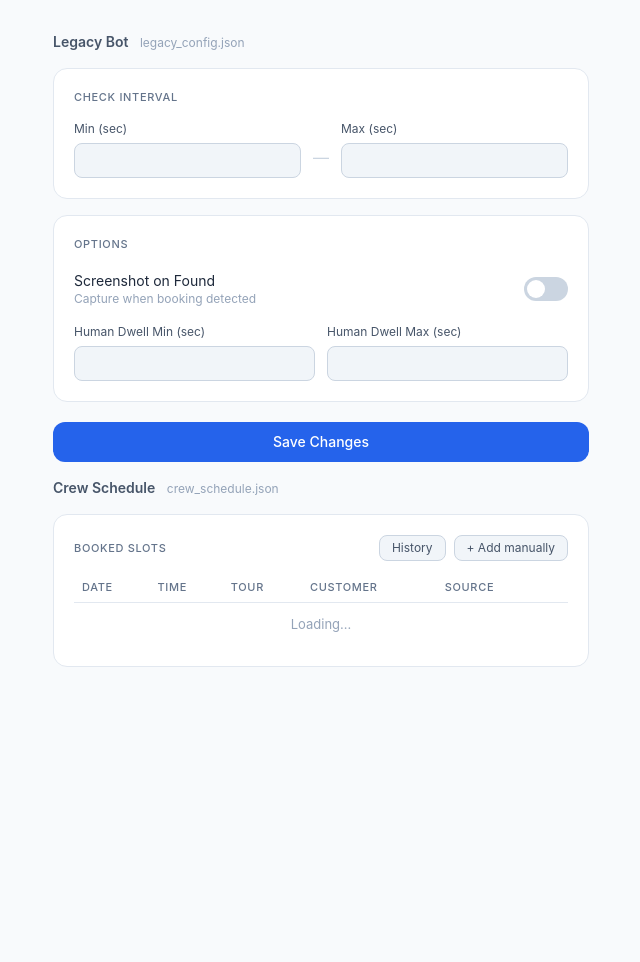
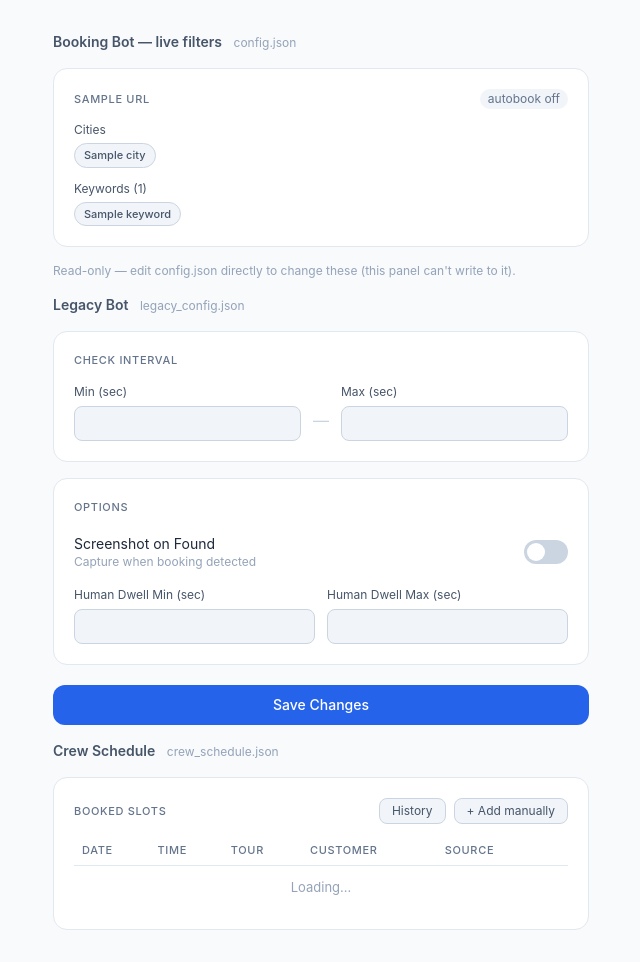
Before and after one commit to ilkericoz/bookwatch, a Flask app: template templates/index.html in a window 1280 px wide. Shown: the part 57-1019 px from the top of the page, without its empty margins (319-959 px from the left). Before the commit the page ends 724 px from the top, so only its background shows below. Run offline with Flask 3, Linux system fonts and the light colour scheme; the template is opened without the code that fills it: most values are stand-ins (such as "Sample title", 1, 10 or a date in 2020); some libraries are stand-ins or nearby versions.

Commit message:
ui: show config.json's live filters on the dashboard
New read-only panel above the old one — cities, autobook state, and
every keyword, rendered straight from config.json server-side
on each page load. No save button, no write path back to the file at
all, so it can't drift or get clobbered the way the mirrored tab did.

```diff
--- a/templates/index.html
+++ b/templates/index.html
@@ -85,6 +85,14 @@
     .city-chip:hover  { border-color:#3b82f6;color:#93c5fd; }
     .city-chip.active { background:#172554;border-color:#3b82f6;color:#93c5fd; }
     body.light .city-chip.active { background:#eff6ff;color:#2563eb; }
+
+    /* Read-only display chip — Booking live-filters panel. No hover/cursor:
+       nothing here is editable, this is a straight view of config.json. */
+    .kw-chip {
+      font-size:11px;font-weight:500;padding:3px 9px;border-radius:999px;
+      border:1px solid var(--border-input);background:var(--bg-surface);color:var(--text-muted);
+      white-space:nowrap;
+    }
 
     .item-list { max-height:320px;overflow-y:auto;scrollbar-width:thin;scrollbar-color:var(--scrollbar) transparent; }
     .item-list::-webkit-scrollbar { width:4px; }
@@ -193,6 +201,32 @@
   </header>
 
   <main class="max-w-xl mx-auto px-5 py-8 space-y-4">
+
+    <!-- ══ BOT_CONFIG PANEL (read-only — this is the live bot) ══ -->
+    <div id="panel-bot">
+      <p class="text-sm font-semibold mb-4" style="color:var(--text-muted)">Booking Bot — live filters <span class="ml-2 text-xs font-normal" style="color:var(--text-faint)">config.json</span></p>
+      {% for u in bookwatch.get('urls', []) %}
+      <div class="card mb-4">
+        <div class="flex items-center justify-between mb-3">
+          <p class="label-sm" style="margin:0">{{ u.get('name', 'entry') }}</p>
+          <span class="text-xs px-2 py-0.5 rounded-full" style="background:{{ 'var(--bg-inc)' if u.get('autobook') else 'var(--bg-neutral)' }};color:{{ 'var(--color-inc)' if u.get('autobook') else 'var(--color-neutral)' }}">
+            autobook {{ 'ON' if u.get('autobook') else 'off' }}
+          </span>
+        </div>
+        <p class="field-label mb-1">Cities</p>
+        <div class="flex flex-wrap gap-1.5 mb-3">
+          {% for c in u.get('cities', []) %}<span class="kw-chip">{{ c }}</span>{% endfor %}
+        </div>
+        <p class="field-label mb-1">Keywords ({{ u.get('keywords', [])|length }})</p>
+        <div class="flex flex-wrap gap-1.5">
+          {% for k in u.get('keywords', []) %}<span class="kw-chip">{{ k }}</span>{% endfor %}
+        </div>
+      </div>
+      {% else %}
+      <p class="text-xs" style="color:var(--text-faint)">config.json not found or has no urls.</p>
+      {% endfor %}
+      <p class="text-xs" style="color:var(--text-faint)">Read-only — edit config.json directly to change these (this panel can't write to it).</p>
+    </div>
 
     <!-- ══ LEGACY PANEL ══ -->
     <div id="panel-lgc">
--- a/ui.py
+++ b/ui.py
@@ -24,6 +24,7 @@ app = Flask(__name__)
 
 BASE             = Path(__file__).parent
 LGC_CONFIG        = BASE / "legacy_config.json"
+CONFIG_PATH   = BASE / "config.json"  # read-only in this app — never written here, see save_lgc()
 LGC_ITEMS_CACHE   = BASE / "lgc_items_cache.json"
 BOT_HEARTBEAT    = BASE / "bot_heartbeat.json"
 BOT_MAX_AGE_SECS = 60   # heartbeat older than this → bot is considered dead
@@ -157,9 +158,14 @@ def _save_cache(data):
 @app.route("/")
 @require_auth
 def index():
+    try:
+        bookwatch = _load(CONFIG_PATH)
+    except (FileNotFoundError, json.JSONDecodeError):
+        bookwatch = {}
     return render_template(
         "index.html",
         lgc=_load(LGC_CONFIG),
+        bookwatch=bookwatch,
         cache=_load_cache() or {},
     )
 
```
